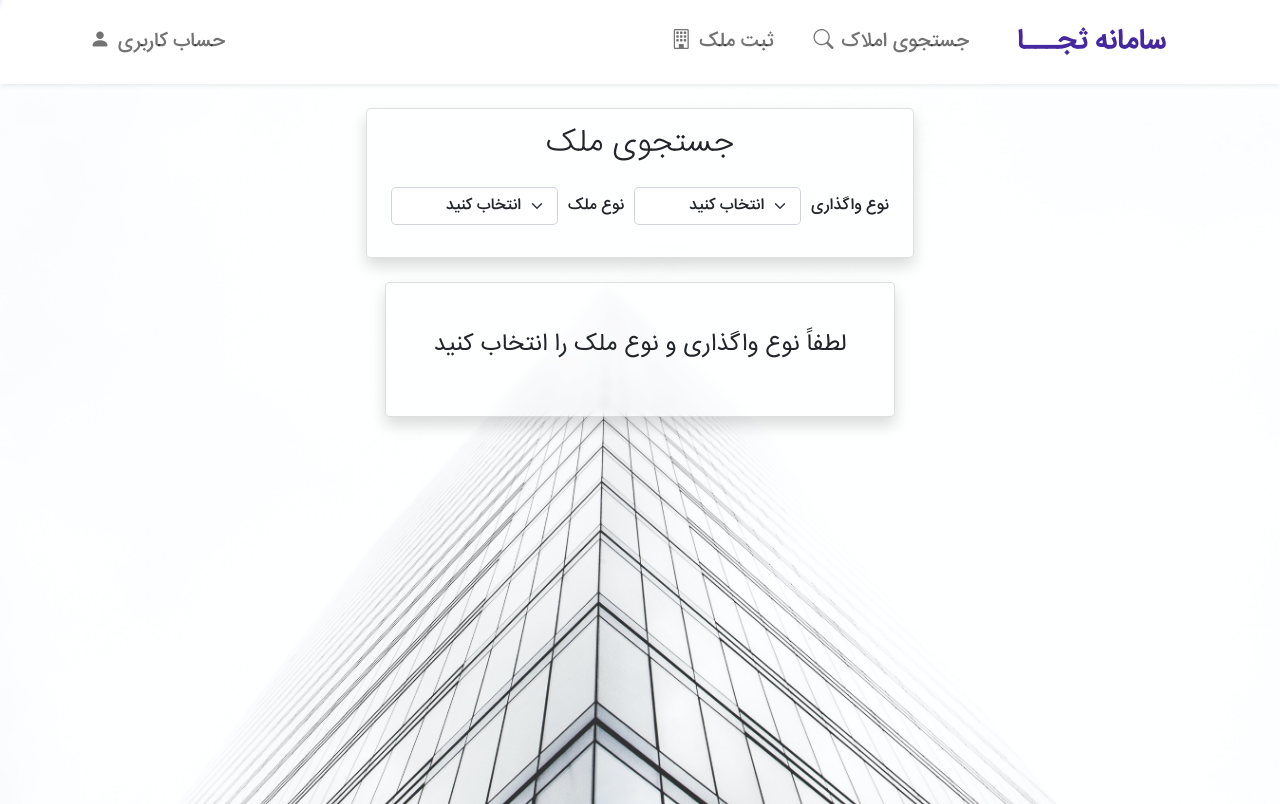
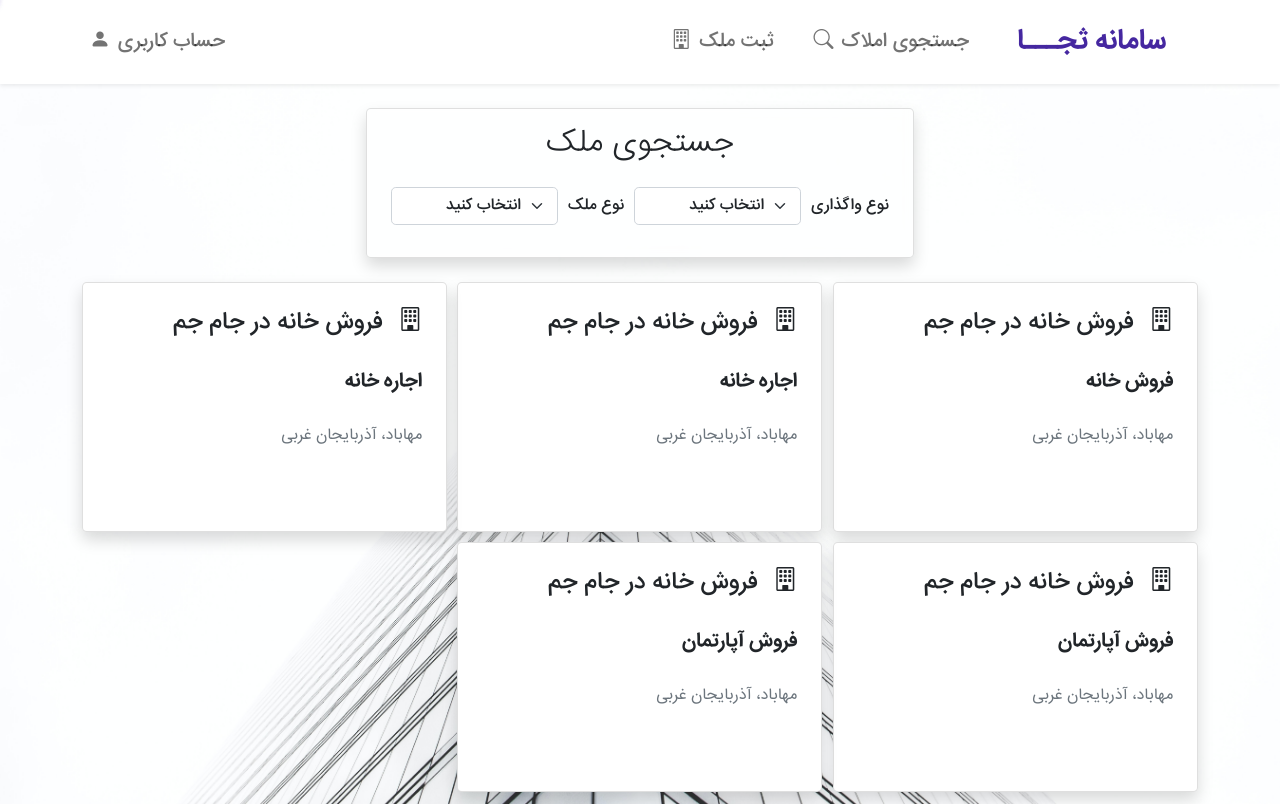
Before and after one commit to ssja-real-estate/website, a React (Create React App) app in the folder saja-react/: page /search-estate in a window 1280 px wide. Built offline with nearby package versions, Linux system fonts and the light colour scheme; data requests are answered from the project's data file.

Commit message:
Add estates to SearchEstate screen

```diff
--- a/saja-react/src/screens/Dashboard/Admin/sections/Estates/Estates.tsx
+++ b/saja-react/src/screens/Dashboard/Admin/sections/Estates/Estates.tsx
@@ -101,27 +101,7 @@ function EstatesSection() {
                               </Tilt>
                           );
                       })
-                    : estates
-                          //   .filter((estate) => {
-                          //       return delegationType === "default" &&
-                          //           estateType === "default" &&
-                          //           location.trim() === ""
-                          //           ? true
-                          //           : delegationType === "default"
-                          //           ? (estate.estateType === estateType &&
-                          //                 estate.city === location.trim()) ||
-                          //             estate.province === location.trim()
-                          //           : estateType === "default"
-                          //           ? (estate.delegationType === delegationType &&
-                          //                 estate.city === location.trim()) ||
-                          //             estate.province === location.trim()
-                          //           : location.trim() === ""
-                          //           ? estate.delegationType === delegationType &&
-                          //             estate.estateType === estateType
-                          //           : estate.delegationType === delegationType &&
-                          //             estate.estateType === estateType;
-                          //   })
-                          .map((estate, index) => {
+                    : estates.map((estate, index) => {
                           return (
                               <React.Fragment key={index}>
                                   <EstateCard
--- a/saja-react/src/screens/Dashboard/Admin/sections/Users/Users.tsx
+++ b/saja-react/src/screens/Dashboard/Admin/sections/Users/Users.tsx
@@ -38,7 +38,7 @@ function UsersSection() {
         <div className="users-section">
             <Tab.Container>
                 <Row>
-                    <Col md={6} className="users-list">
+                    <Col md={5} className="users-list">
                         <h3 className="users-list-title fw-light mb-4">
                             لیست کاربران
                         </h3>
@@ -91,7 +91,7 @@ function UsersSection() {
                                 })}
                         </ListGroup>
                     </Col>
-                    <Col md={6} className="user-info">
+                    <Col md={7} className="user-info">
                         <Tab.Content className="sticky-top">
                             <h3 className="user-info-title fw-light mb-4">
                                 مشخصات کاربر
--- a/saja-react/src/screens/SearchEstate/SearchEstate.css
+++ b/saja-react/src/screens/SearchEstate/SearchEstate.css
@@ -29,6 +29,20 @@
 label {
     min-width: fit-content;
 }
+.estates-grid {
+    display: grid;
+    grid-template-columns: repeat(auto-fill, minmax(320px, 1fr));
+    grid-auto-rows: 250px;
+    gap: 10px;
+}
+
+.estate {
+    height: 250px;
+}
+.estate:hover .buttons {
+    opacity: 100;
+    animation: fadeIn 0.5s;
+}
 
 @media (max-width: 500px) {
     .search-estate-form {
--- a/saja-react/src/screens/SearchEstate/SearchEstate.tsx
+++ b/saja-react/src/screens/SearchEstate/SearchEstate.tsx
@@ -1,18 +1,25 @@
-import { useState } from "react";
+import { useEffect, useState } from "react";
 import "./SearchEstate.css";
 import { motion } from "framer-motion";
 import {
     crossfadeAnimation,
     elevationEffect,
 } from "../../animations/motionVariants";
-import { Form } from "react-bootstrap";
+import { Container, Form } from "react-bootstrap";
 import { delegationTypes, estateTypes } from "../../global/constants/estates";
+import { fetchData } from "../../services/api/fetchData";
+import { Estate } from "../../global/types/Estate";
+import Tilt from "react-parallax-tilt";
+import React from "react";
+import EstateCard from "../../components/EstateCard/EstateCard";
 
 function SearchEstateScreen() {
     const [delegationType, setDelegationType] = useState<string>("default");
     const [estateType, setEstateType] = useState<string>("default");
-    const isDefault: boolean =
-        delegationType !== "default" && estateType !== "default" ? true : false;
+    // const isDefault: boolean =
+    //     delegationType !== "default" && estateType !== "default" ? true : false;
+    const [estates, setEstates] = useState<Estate[]>([]);
+    const [loading, setLoading] = useState<boolean>(true);
 
     function handleDelegationChange(
         event: React.ChangeEvent<HTMLSelectElement>
@@ -22,6 +29,18 @@ function SearchEstateScreen() {
     function handleTypeChange(event: React.ChangeEvent<HTMLSelectElement>) {
         setEstateType(event.target.value);
     }
+
+    async function getData() {
+        fetchData("http://localhost:8000/estates").then((data) => {
+            setEstates(data);
+            setLoading(false);
+        });
+    }
+
+    useEffect(() => {
+        setLoading(true);
+        getData();
+    }, [delegationType, estateType]);
 
     return (
         <div className="search-estate-container">
@@ -73,23 +92,43 @@ function SearchEstateScreen() {
                     </Form.Select>
                 </form>
             </motion.div>
-            {!isDefault ? (
+            {
+                <Container>
                     <motion.div
                         variants={crossfadeAnimation}
                         initial="first"
                         animate="second"
-                    className="card glass shadow rounded-3 glass p-5"
+                        className="estates-grid"
                     >
-                    <h4 className="fw-light fs-4">
-                        لطفاً نوع واگذاری و نوع ملک را انتخاب کنید
+                        {loading
+                            ? [0, 1, 2, 3, 4, 5, 6, 7, 8, 9, 10].map(
+                                  (_, index) => {
+                                      return (
+                                          <Tilt key={index}>
+                                              <div className="estate card shadow rounded-3 p-4">
+                                                  <h4 className="card-title placeholder-glow d-flex flex-column justify-content-center align-items-start">
+                                                      <span className="placeholder col-6 py-3 rounded-3"></span>
                                                   </h4>
+                                                  <h4 className="card-text placeholder-glow">
+                                                      <span className="placeholder col-4 my-4 rounded-3 d-block"></span>
+                                                      <span className="placeholder col-4 my-2 rounded-3 d-block"></span>
+                                                      <span className="placeholder col-4 my-2 rounded-3 d-block"></span>
+                                                  </h4>
+                                              </div>
+                                          </Tilt>
+                                      );
+                                  }
+                              )
+                            : estates.map((estate, index) => {
+                                  return (
+                                      <React.Fragment key={index}>
+                                          <EstateCard estate={estate} />
+                                      </React.Fragment>
+                                  );
+                              })}
                     </motion.div>
-            ) : (
-                <div>
-                    <h6>{delegationType}</h6>
-                    <h6>{estateType}</h6>
-                </div>
-            )}
+                </Container>
+            }
         </div>
     );
 }
```
Lines whose indentation alone changed are shown as unchanged.
